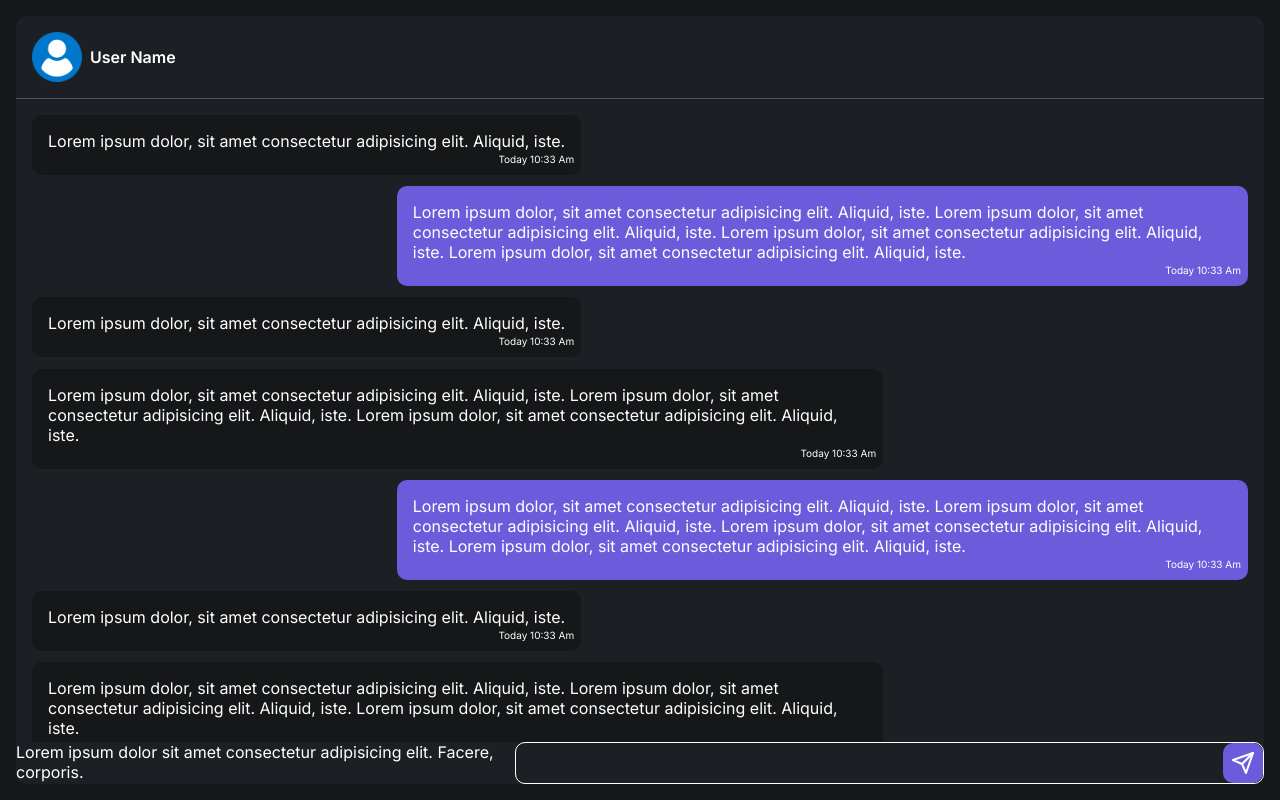
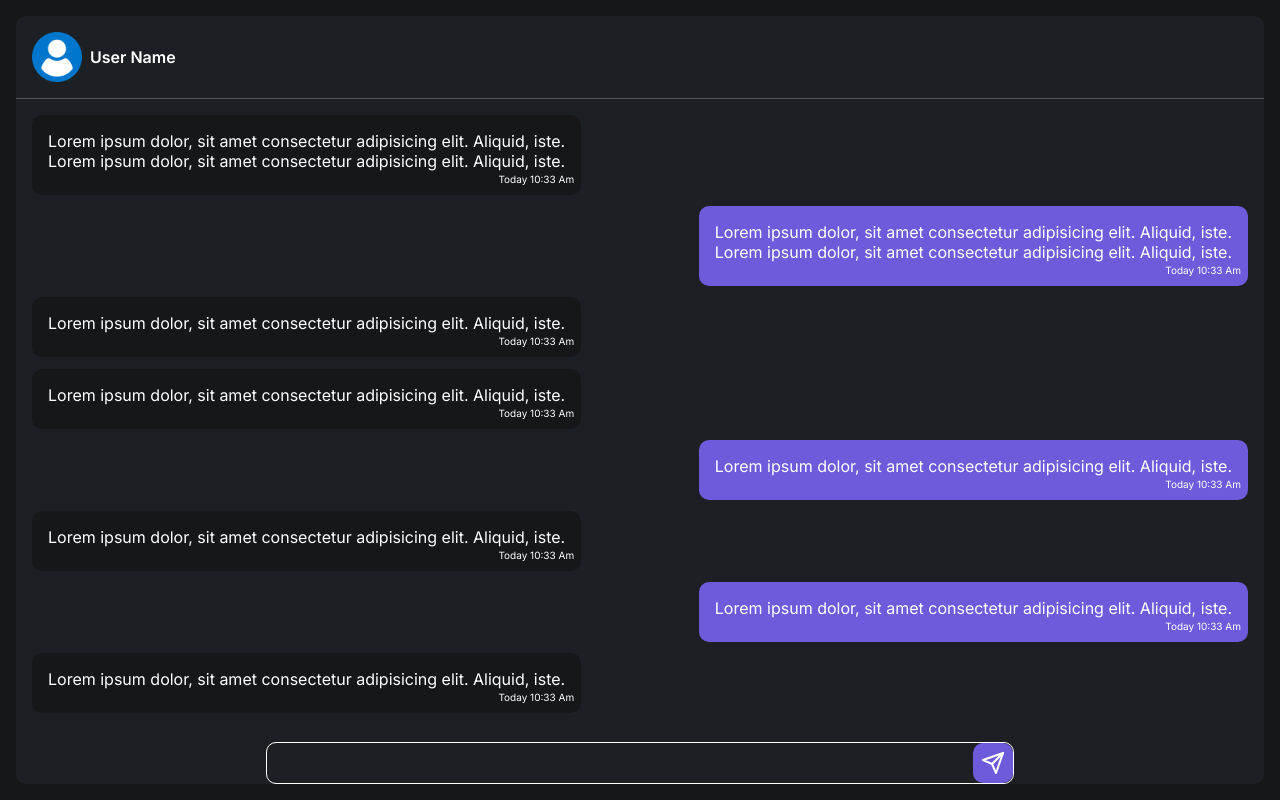
Before and after one commit to MehfoozurRehman/devscot-management, a Next.js app: page /admin/1 in a window 1280 px wide. Built offline with nearby package versions, Linux system fonts and the light colour scheme.

Commit message:
Update page.js

```diff
--- a/app/admin/[user]/page.js
+++ b/app/admin/[user]/page.js
@@ -1,3 +1,4 @@
+"use client";
 import Image from "next/image";
 import userPic from "@/public/user.png";
 import "@/styles/chat.css";
@@ -15,15 +16,34 @@ export default function page() {
           <div className="container__main__chat__header__name">User Name</div>
         </div>
         <div className="container__main__chat__body">
-          <div className="container__main__chat__body__entry">
-            <div className="container__main__chat__body__entry__content">
-              Lorem ipsum dolor, sit amet consectetur adipisicing elit. Aliquid,
-              iste.
-              <div className="container__main__chat__body__entry__content__time">
-                Today 10:33 Am
+          <ChatEntry setIsReply={setIsReply} isReply={isReply} replyTo={true} />
+          <ChatEntry
+            setIsReply={setIsReply}
+            isReply={isReply}
+            replyTo={true}
+            reverse={true}
+          />
+          <ChatEntry setIsReply={setIsReply} isReply={isReply} />
+          <ChatEntry setIsReply={setIsReply} isReply={isReply} />
+          <ChatEntry setIsReply={setIsReply} isReply={isReply} reverse={true} />
+          <ChatEntry setIsReply={setIsReply} isReply={isReply} />
+          <ChatEntry setIsReply={setIsReply} reverse={true} />
+          <ChatEntry setIsReply={setIsReply} isReply={isReply} />
         </div>
+        <div className="container__main__chat__footer">
+          {isReply ? (
+            <div className="container__main__chat__footer__reply">
+              <div className="container__main__chat__footer__reply__text">
+                Lorem ipsum dolor sit amet consectetur adipisicing elit. Facere,
+                corporis. Lorem ipsum dolor sit amet consectetur adipisicing
+                elit.
               </div>
-            <button className="container__main__chat__body__entry__reply">
+              <button
+                className="container__main__chat__footer__reply__close"
+                onClick={() => {
+                  setIsReply(!isReply);
+                }}
+              >
                 <svg
                   xmlns="http://www.w3.org/2000/svg"
                   width="24"
@@ -34,187 +54,15 @@ export default function page() {
                   stroke-width="2"
                   stroke-linecap="round"
                   stroke-linejoin="round"
-                class="lucide lucide-reply"
+                  class="lucide lucide-circle-x"
                 >
-                <polyline points="9 17 4 12 9 7" />
-                <path d="M20 18v-2a4 4 0 0 0-4-4H4" />
+                  <circle cx="12" cy="12" r="10" />
+                  <path d="m15 9-6 6" />
+                  <path d="m9 9 6 6" />
                 </svg>
               </button>
             </div>
-          <div className="container__main__chat__body__entry">
-            <div className="container__main__chat__body__entry__content container__main__chat__body__entry__content__reverse">
-              Lorem ipsum dolor, sit amet consectetur adipisicing elit. Aliquid,
-              iste. Lorem ipsum dolor, sit amet consectetur adipisicing elit.
-              Aliquid, iste. Lorem ipsum dolor, sit amet consectetur adipisicing
-              elit. Aliquid, iste. Lorem ipsum dolor, sit amet consectetur
-              adipisicing elit. Aliquid, iste.
-              <div className="container__main__chat__body__entry__content__time">
-                Today 10:33 Am
-              </div>
-            </div>
-            <button className="container__main__chat__body__entry__reply">
-              <svg
-                xmlns="http://www.w3.org/2000/svg"
-                width="24"
-                height="24"
-                viewBox="0 0 24 24"
-                fill="none"
-                stroke="currentColor"
-                stroke-width="2"
-                stroke-linecap="round"
-                stroke-linejoin="round"
-                class="lucide lucide-reply"
-              >
-                <polyline points="9 17 4 12 9 7" />
-                <path d="M20 18v-2a4 4 0 0 0-4-4H4" />
-              </svg>
-            </button>
-          </div>
-          <div className="container__main__chat__body__entry">
-            <div className="container__main__chat__body__entry__content">
-              Lorem ipsum dolor, sit amet consectetur adipisicing elit. Aliquid,
-              iste.
-              <div className="container__main__chat__body__entry__content__time">
-                Today 10:33 Am
-              </div>
-            </div>
-            <button className="container__main__chat__body__entry__reply">
-              <svg
-                xmlns="http://www.w3.org/2000/svg"
-                width="24"
-                height="24"
-                viewBox="0 0 24 24"
-                fill="none"
-                stroke="currentColor"
-                stroke-width="2"
-                stroke-linecap="round"
-                stroke-linejoin="round"
-                class="lucide lucide-reply"
-              >
-                <polyline points="9 17 4 12 9 7" />
-                <path d="M20 18v-2a4 4 0 0 0-4-4H4" />
-              </svg>
-            </button>
-          </div>
-          <div className="container__main__chat__body__entry">
-            <div className="container__main__chat__body__entry__content">
-              Lorem ipsum dolor, sit amet consectetur adipisicing elit. Aliquid,
-              iste. Lorem ipsum dolor, sit amet consectetur adipisicing elit.
-              Aliquid, iste. Lorem ipsum dolor, sit amet consectetur adipisicing
-              elit. Aliquid, iste.
-              <div className="container__main__chat__body__entry__content__time">
-                Today 10:33 Am
-              </div>
-            </div>
-            <button className="container__main__chat__body__entry__reply">
-              <svg
-                xmlns="http://www.w3.org/2000/svg"
-                width="24"
-                height="24"
-                viewBox="0 0 24 24"
-                fill="none"
-                stroke="currentColor"
-                stroke-width="2"
-                stroke-linecap="round"
-                stroke-linejoin="round"
-                class="lucide lucide-reply"
-              >
-                <polyline points="9 17 4 12 9 7" />
-                <path d="M20 18v-2a4 4 0 0 0-4-4H4" />
-              </svg>
-            </button>
-          </div>
-          <div className="container__main__chat__body__entry">
-            <div className="container__main__chat__body__entry__content container__main__chat__body__entry__content__reverse">
-              Lorem ipsum dolor, sit amet consectetur adipisicing elit. Aliquid,
-              iste. Lorem ipsum dolor, sit amet consectetur adipisicing elit.
-              Aliquid, iste. Lorem ipsum dolor, sit amet consectetur adipisicing
-              elit. Aliquid, iste. Lorem ipsum dolor, sit amet consectetur
-              adipisicing elit. Aliquid, iste.
-              <div className="container__main__chat__body__entry__content__time">
-                Today 10:33 Am
-              </div>
-            </div>
-            <button className="container__main__chat__body__entry__reply">
-              <svg
-                xmlns="http://www.w3.org/2000/svg"
-                width="24"
-                height="24"
-                viewBox="0 0 24 24"
-                fill="none"
-                stroke="currentColor"
-                stroke-width="2"
-                stroke-linecap="round"
-                stroke-linejoin="round"
-                class="lucide lucide-reply"
-              >
-                <polyline points="9 17 4 12 9 7" />
-                <path d="M20 18v-2a4 4 0 0 0-4-4H4" />
-              </svg>
-            </button>
-          </div>
-          <div className="container__main__chat__body__entry">
-            <div className="container__main__chat__body__entry__content">
-              Lorem ipsum dolor, sit amet consectetur adipisicing elit. Aliquid,
-              iste.
-              <div className="container__main__chat__body__entry__content__time">
-                Today 10:33 Am
-              </div>
-            </div>
-            <button className="container__main__chat__body__entry__reply">
-              <svg
-                xmlns="http://www.w3.org/2000/svg"
-                width="24"
-                height="24"
-                viewBox="0 0 24 24"
-                fill="none"
-                stroke="currentColor"
-                stroke-width="2"
-                stroke-linecap="round"
-                stroke-linejoin="round"
-                class="lucide lucide-reply"
-              >
-                <polyline points="9 17 4 12 9 7" />
-                <path d="M20 18v-2a4 4 0 0 0-4-4H4" />
-              </svg>
-            </button>
-          </div>
-          <div className="container__main__chat__body__entry">
-            <div className="container__main__chat__body__entry__content">
-              Lorem ipsum dolor, sit amet consectetur adipisicing elit. Aliquid,
-              iste. Lorem ipsum dolor, sit amet consectetur adipisicing elit.
-              Aliquid, iste. Lorem ipsum dolor, sit amet consectetur adipisicing
-              elit. Aliquid, iste.
-              <div className="container__main__chat__body__entry__content__time">
-                Today 10:33 Am
-              </div>
-            </div>
-            <button className="container__main__chat__body__entry__reply">
-              <svg
-                xmlns="http://www.w3.org/2000/svg"
-                width="24"
-                height="24"
-                viewBox="0 0 24 24"
-                fill="none"
-                stroke="currentColor"
-                stroke-width="2"
-                stroke-linecap="round"
-                stroke-linejoin="round"
-                class="lucide lucide-reply"
-              >
-                <polyline points="9 17 4 12 9 7" />
-                <path d="M20 18v-2a4 4 0 0 0-4-4H4" />
-              </svg>
-            </button>
-          </div>
-        </div>
-        <div className="container__main__chat__footer">
-          <div className="container__main__chat__footer__reply">
-            <div className="container__main__chat__footer__reply__text">
-              Lorem ipsum dolor sit amet consectetur adipisicing elit. Facere,
-              corporis.
-            </div>
-          </div>
+          ) : null}
           <div className="container__main__chat__footer__input__box">
             <input type="text" />
             <button>
@@ -240,3 +88,48 @@ export default function page() {
     </div>
   );
 }
+
+function ChatEntry({ setIsReply, isReply, replyTo, reverse }) {
+  return (
+    <div className="container__main__chat__body__entry">
+      <div
+        className={`container__main__chat__body__entry__content ${
+          reverse ? "container__main__chat__body__entry__content__reverse" : " "
+        }`}
+      >
+        {replyTo ? (
+          <div className="container__main__chat__body__entry__content__reply">
+            Lorem ipsum dolor, sit amet consectetur adipisicing elit. Aliquid,
+            iste.
+          </div>
+        ) : null}
+        Lorem ipsum dolor, sit amet consectetur adipisicing elit. Aliquid, iste.
+        <div className="container__main__chat__body__entry__content__time">
+          Today 10:33 Am
+        </div>
+      </div>
+      <button
+        onClick={() => {
+          setIsReply(!isReply);
+        }}
+        className="container__main__chat__body__entry__reply"
+      >
+        <svg
+          xmlns="http://www.w3.org/2000/svg"
+          width="24"
+          height="24"
+          viewBox="0 0 24 24"
+          fill="none"
+          stroke="currentColor"
+          stroke-width="2"
+          stroke-linecap="round"
+          stroke-linejoin="round"
+          class="lucide lucide-reply"
+        >
+          <polyline points="9 17 4 12 9 7" />
+          <path d="M20 18v-2a4 4 0 0 0-4-4H4" />
+        </svg>
+      </button>
+    </div>
+  );
+}
```
Lines whose indentation alone changed are shown as unchanged.
